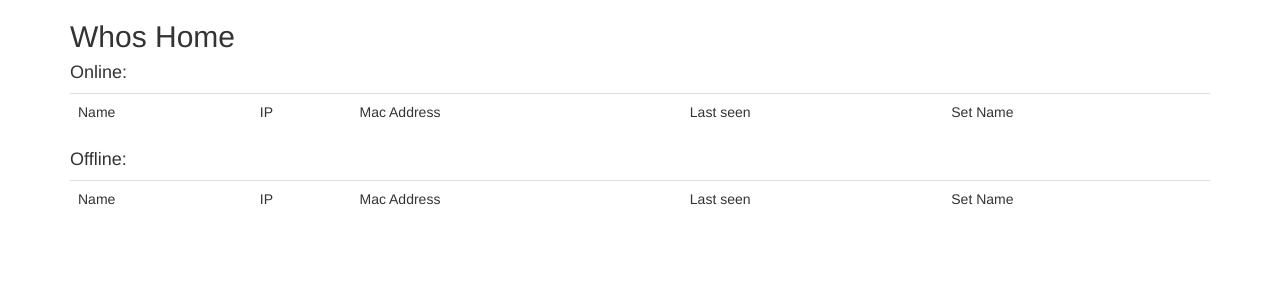
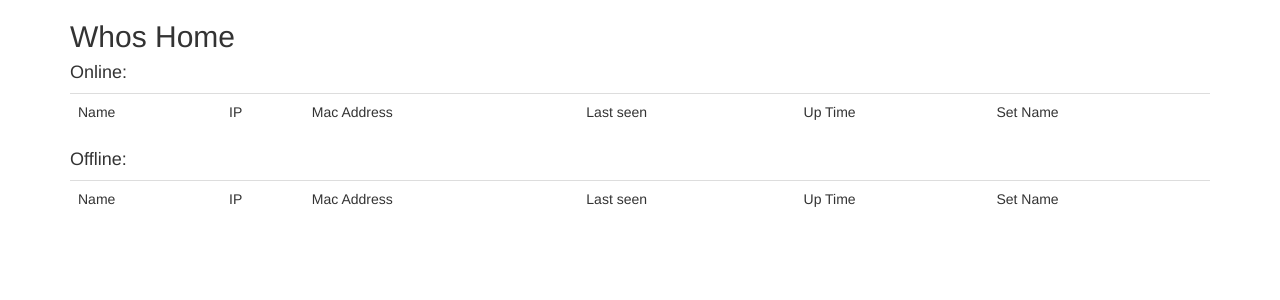
Before and after one commit to 8BitJosh/WhosHome, a Python web app: template main/templates/index.html in a window 1280 px wide. Shown: the top 300 px of the page. Run offline with Jinja, Linux system fonts and the light colour scheme; the template is opened without the code that fills it, so the values that code supplies are empty; some libraries are stand-ins or nearby versions.

Commit message:
Simple uptime counter

```diff
--- a/main/static/main.js
+++ b/main/static/main.js
@@ -17,12 +17,12 @@ socket.on('table', function(msg) {
 
     $.each(msg, function(index, item) {
         if(item.online == 1){
-            $('<tr>').html("<td>" + item.name + "</td><td>" + item.ip + "</td><td>" + index + "</td><td>" + item.last + "</td><td>" +
+            $('<tr>').html("<td>" + item.name + "</td><td>" + item.ip + "</td><td>" + index + "</td><td>" + item.last + "</td><td>" + genTime(item.upTime) + "</td><td>" +
                 "<button id='setName1' class='btn btn-sm btn-success'><span class='glyphicon glyphicon-option-horizontal'></span></button>" +
                 "</td>").appendTo('#online_table');
         }
         else{
-            $('<tr>').html("<td>" + item.name + "</td><td>" + item.ip + "</td><td>" + index + "</td><td>" + item.last + "</td><td>" +
+            $('<tr>').html("<td>" + item.name + "</td><td>" + item.ip + "</td><td>" + index + "</td><td>" + item.last + "</td><td>" + genTime(item.upTime) + "</td><td>" +
                 "<button id='setName2' class='btn btn-sm btn-success'><span class='glyphicon glyphicon-option-horizontal'></span></button>" +
                 "</td>").appendTo('#offline_table');
         }
@@ -61,3 +61,13 @@ $('#offline_table').on('click', '#setName2', function() {
 });
 
 });
+
+
+function genTime(time){
+    var h = Math.floor(time / 3600);
+    var m = Math.floor(time % 3600 / 60);
+
+    var hours = String(h) + ':';
+    var minutes = m > 9 ? String(m) : "0" + String(m);
+    return (hours + minutes) ;
+}
--- a/main/templates/index.html
+++ b/main/templates/index.html
@@ -20,12 +20,12 @@
 
         <h4>Online:</h4>
         <table id="online_table" class="table">
-            <tr><td>Name</td><td>IP</td><td>Mac Address</td><td>Last seen</td><td>Set Name</td></tr>
+            <tr><td>Name</td><td>IP</td><td>Mac Address</td><td>Last seen</td><td>Up Time</td><td>Set Name</td></tr>
         </table>
 
         <h4>Offline:</h4>
         <table id="offline_table" class="table">
-            <tr><td>Name</td><td>IP</td><td>Mac Address</td><td>Last seen</td><td>Set Name</td></tr>
+            <tr><td>Name</td><td>IP</td><td>Mac Address</td><td>Last seen</td><td>Up Time</td><td>Set Name</td></tr>
         </table>
 
     </div>
```
Also changed, not shown: main/main.py (+6 -2 lines), 1 other file.
